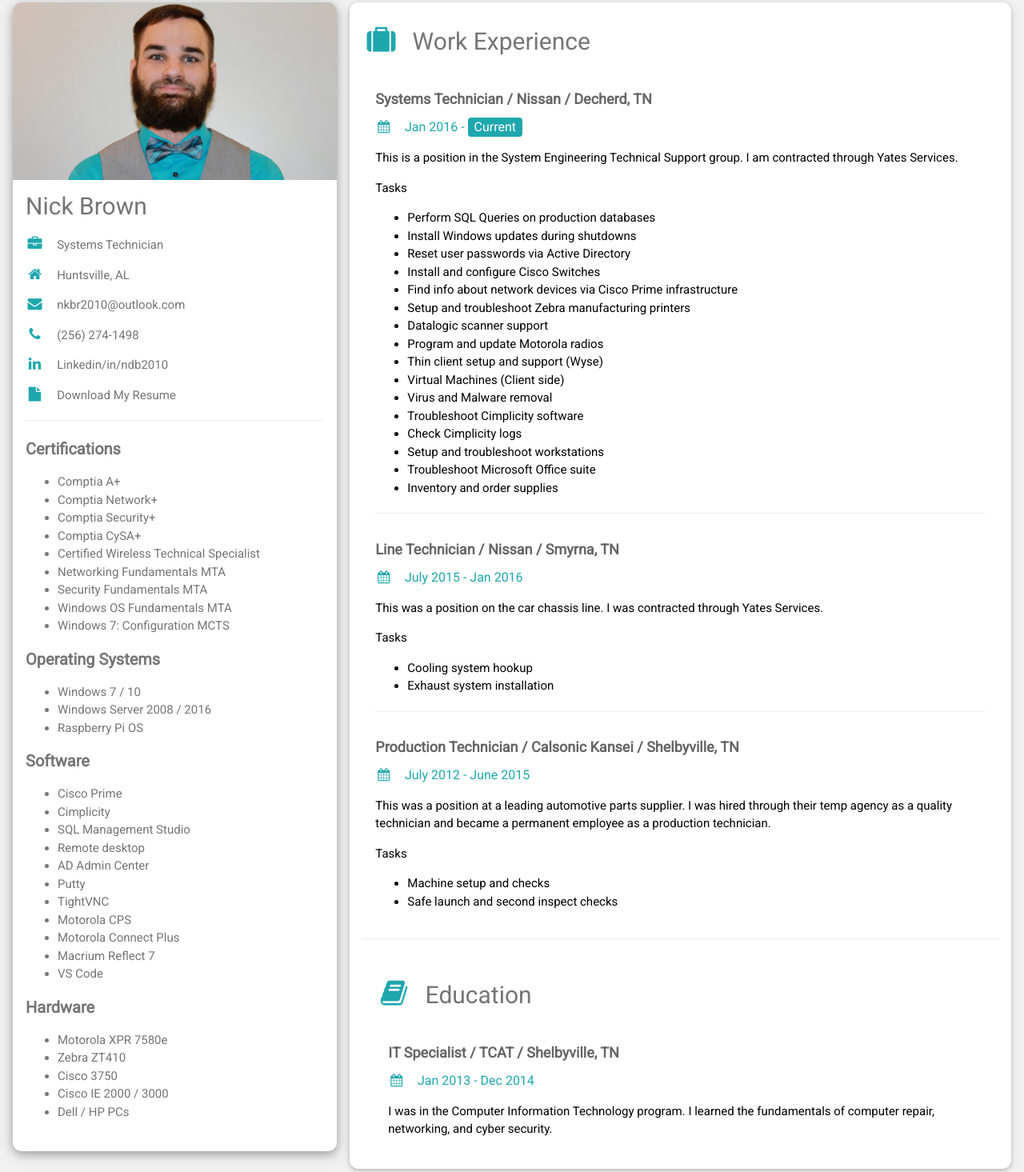
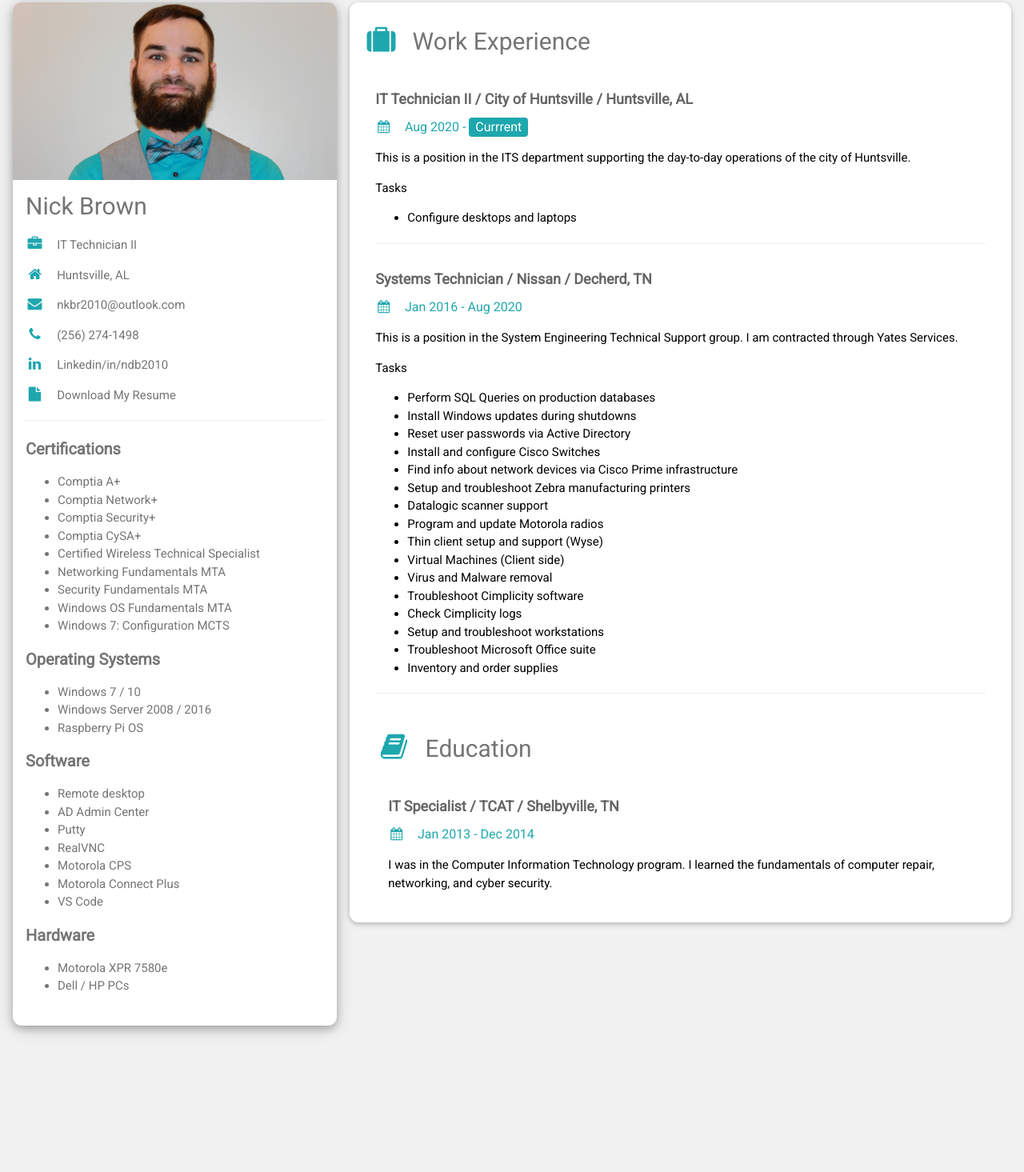
Before and after one commit to nkbr2010/nkbr2010.gitbuh.io, a plain HTML site: page index.html in a window 1280 px wide. Shown: the part 13-1478 px from the top of the page at 80% size. After the commit the page ends 1332 px from the top, so only its background shows below. Drawn offline with nearby package versions, Linux system fonts and the light colour scheme.

Commit message:
Updating current job

```diff
--- a/index.html
+++ b/index.html
@@ -1,9 +1,9 @@
 <!DOCTYPE html>
 <html>
-  <title>Nick Brown | Systems Technician | Huntsville, AL</title>
+  <title>Nick Brown | IT Technician II | Huntsville, AL</title>
   <meta charset="UTF-8" />
   <meta name="description" content="Nick Brown Resume">
-  <meta name="keywords" content="Systems Technician,Resume,Engineering,Comptia,Huntsville">
+  <meta name="keywords" content="IT Technician II,Resume,Engineering,Comptia,Huntsville">
   <meta name="author" content="Nick Brown">
   <meta name="viewport" content="width=device-width, initial-scale=1" />
   <link rel="stylesheet" href="https://www.w3schools.com/w3css/4/w3.css" />
@@ -36,7 +36,7 @@
                 <i
                   class="fa fa-briefcase fa-fw w3-margin-right w3-large accentcolor"
                 ></i
-                >Systems Technician
+                >IT Technician II
               </p>
               <p>
                 <i
@@ -92,16 +92,12 @@
                 Software
               </h4>
               <Ul>
-                <li>Cisco Prime</li>
-                <li>Cimplicity</li>
-                <li>SQL Management Studio</li>
                 <li>Remote desktop</li>
                 <li>AD Admin Center</li>
                 <li>Putty</li>
-                <li>TightVNC</li>
+                <li>RealVNC</li>
                 <li>Motorola CPS</li>
                 <li>Motorola Connect Plus</li>
-                <li>Macrium Reflect 7</li>
                 <li>VS Code</li>
             </Ul>
               <h4>
@@ -109,9 +105,6 @@
               </h4>
               <ul>
                 <li>Motorola XPR 7580e</li>
-                <li>Zebra  ZT410</li>
-                <li>Cisco 3750</li>
-                <li>Cisco IE 2000 / 3000</li>
                 <li>Dell / HP PCs</li>
               </ul>
               <br />
@@ -133,11 +126,28 @@
             </h2>
             <div class="w3-container">
               <h5 class="w3-opacity">
+                <b>IT Technician II / City of Huntsville / Huntsville, AL</b>
+              </h5>
+              <h6 class="accentcolor">
+                <i class="fa fa-calendar fa-fw w3-margin-right"></i>Aug 2020 -
+                <span class="w3-tag accentbg w3-round">Currrent</span>
+              </h6>
+              <p>
+                This is a position in the ITS department supporting the day-to-day operations of the city of Huntsville.
+              </p>
+              <p>Tasks</p>
+              <ul>
+                <li>Configure desktops and laptops</li>
+              </ul>
+              <hr />
+            </div>
+            <div class="w3-container">
+              <h5 class="w3-opacity">
                 <b>Systems Technician / Nissan / Decherd, TN</b>
               </h5>
               <h6 class="accentcolor">
                 <i class="fa fa-calendar fa-fw w3-margin-right"></i>Jan 2016 -
-                <span class="w3-tag accentbg w3-round">Current</span>
+                Aug 2020
               </h6>
               <p>
                 This is a position in the System Engineering Technical Support
@@ -167,44 +177,6 @@
               <hr />
             </div>
             <div class="w3-container">
-              <h5 class="w3-opacity">
-                <b>Line Technician / Nissan / Smyrna, TN</b>
-              </h5>
-              <h6 class="accentcolor">
-                <i class="fa fa-calendar fa-fw w3-margin-right"></i>July 2015 -
-                Jan 2016
-              </h6>
-              <p>
-                This was a position on the car chassis line. I was contracted through Yates Services.
-              </p>
-              <p>Tasks</p>
-              <ul>
-                <li>Cooling system hookup</li>
-                <li>Exhaust system installation</li>
-              </ul>
-              <hr/>
-            </div>
-            <div class="w3-container">
-              <h5 class="w3-opacity">
-                <b>Production Technician / Calsonic Kansei / Shelbyville, TN</b>
-              </h5>
-              <h6 class="accentcolor">
-                <i class="fa fa-calendar fa-fw w3-margin-right"></i>July 2012 -
-                June 2015
-              </h6>
-              <p>
-                This was a position at a leading automotive parts supplier. I
-                was hired through their temp agency as a quality technician and
-                became a permanent employee as a production technician.
-              </p>
-              <p>Tasks</p>
-              <ul>
-                <li>Machine setup and checks</li>
-                <li>Safe launch and second inspect checks</li>
-              </ul>
-            </div>
-            <hr/>
-            <div class="w3-container">
               <h2 class="w3-text-grey w3-padding-16">
                 <i
                   class="fa fa-book fa-fw w3-margin-right w3-xxlarge accentcolor"
```
Also changed, not shown: 1 other file.
